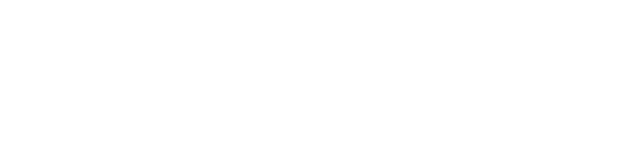
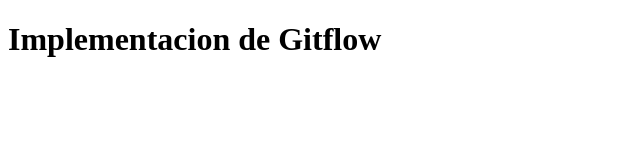
Before and after one commit to JesusHernandez223258/gitflow-proyec, a plain HTML site: page index.html in a window 1280 px wide. Shown: the whole page, without its empty margins (0-640 px from the left). Drawn offline with Linux system fonts and the light colour scheme.

Commit message:
Se añade un titulo t nombre a la pestaña

```diff
--- a/index.html
+++ b/index.html
@@ -3,9 +3,9 @@
 <head>
   <meta charset="UTF-8">
   <meta name="viewport" content="width=device-width, initial-scale=1.0">
-  <title>Document</title>
+  <title>GitFlow</title>
 </head>
 <body>
-
+  <h1>Implementacion de Gitflow</h1>
 </body>
 </html>
```
